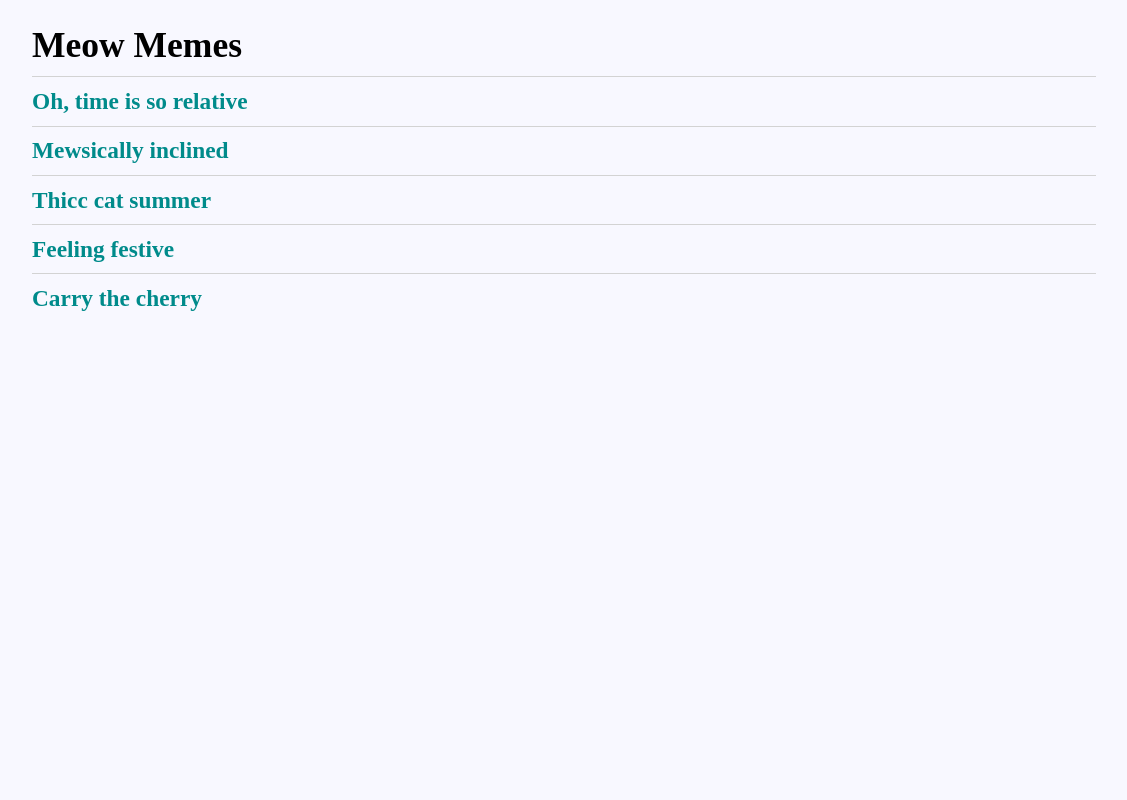
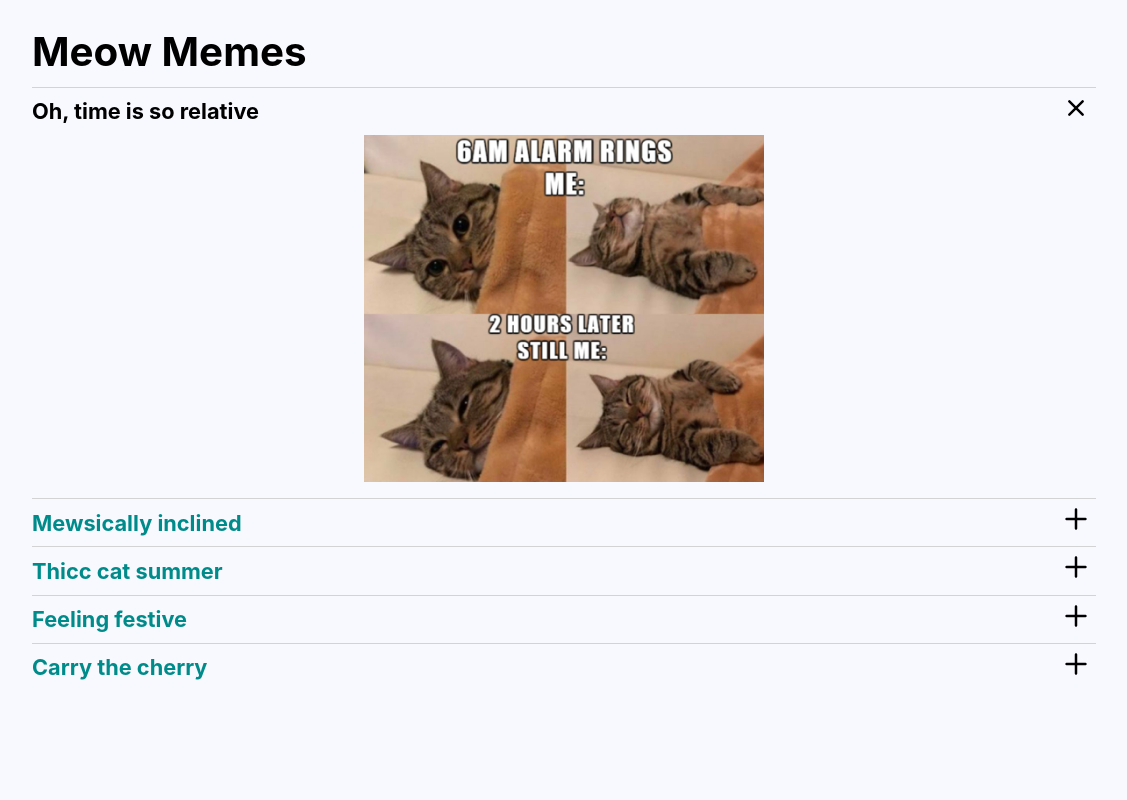
Before and after one commit to IrinaZhibul/cssBayan, a plain HTML site: page index.html in a window 1536 px wide. Shown: the whole page, without its empty margins (204-1331 px from the left). Drawn offline with Linux system fonts and the light colour scheme.

Commit message:
feat: implement responsive design (Sun, Mar 12, 2023 10:49:50 AM)

```diff
--- a/styles.css
+++ b/styles.css
@@ -1,17 +1,20 @@
 body {
     background-color: ghostwhite;
+    font-family: 'Inter', sans-serif;
 }
 
 h1 {
     width: 100%;
     margin-bottom: 1%;
-    font-size: calc(0.3em + 2vw);
+    font-size: calc(0.6em + 1vw);
+    font-weight: 700;
 }
 
 h2 {
     color: darkcyan;
-    font-size: calc(0.5em + 1vw);
+    font-size: calc(0.4em + 1vw);
     margin: 1% 0;
+    font-weight: 700;
 }
 
 .container {
@@ -43,7 +46,7 @@ h2 {
 
 .cross_icon {
     background-image: url(./assets/images/cross-small-svgrepo-com.svg);
-    opacity: 0;
+    opacity: 1;
     background-size: 1em 1em;
     width: 1em;
     height: 1em;
@@ -63,6 +66,19 @@ h2 {
     width: 10em;
 }
 
+.item_input[name=item]:checked~.hidden_image {
+    height: 8.75em;
+    margin-bottom: 0.8em;
+}
+
+.item_input[name=item]:checked ~ .item_header .cross_icon {
+    transform: rotate(0);
+}
+
+.item_input[name=item]:checked ~ .item_header .header_title {
+    color: black;
+}
+
 @media (hover: hover) {
     .item_input[name=item]:hover~.hidden_image {
         height: 8.75em;
@@ -73,7 +89,59 @@ h2 {
         color: black;
     }
 
+    .cross_icon {
+        opacity: 0;
+    }
+
     .container:hover .item .item_header .cross_icon {
         opacity: 1;
     }
+
+    .item:hover .item_header .cross_icon {
+        transform: rotate(0);
+    }
 }
+
+@media screen and (min-width: 700px) {
+    .image {
+        width: 20em;
+    }
+
+    .item_input[name=item]:checked~.hidden_image {
+        height: 17.5em;
+        margin-bottom: 0.8em;
+    }
+
+    .cross_icon {
+        background-size: 2.5em 2.5em;
+        width: 2.5em;
+        height: 2.5em;
+    }
+}
+
+@media (hover: hover) and (min-width:700px) {
+    .item_input[name=item]:hover~.hidden_image {
+        height: 17.5em;
+        margin-bottom: 0.8em;
+    }
+}
+
+@media  (min-width: 1500px) {
+    h1 {
+        font-size: calc(0.6em + 2vw);
+    }
+
+    .image {
+        width: 25em;
+    }
+
+    .item_input[name=item]:hover~.hidden_image {
+        height: 21.9em;
+        margin-bottom: 0.8em;
+    }
+
+    .item_input[name=item]:checked~.hidden_image {
+        height: 21.9em;
+        margin-bottom: 0.8em;
+    }
+}
```
